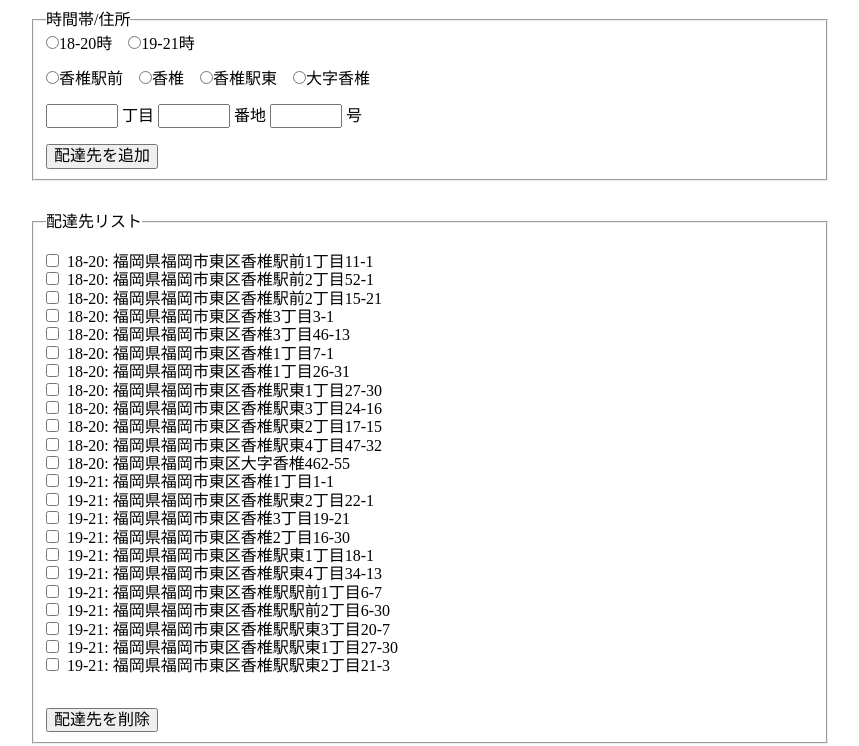
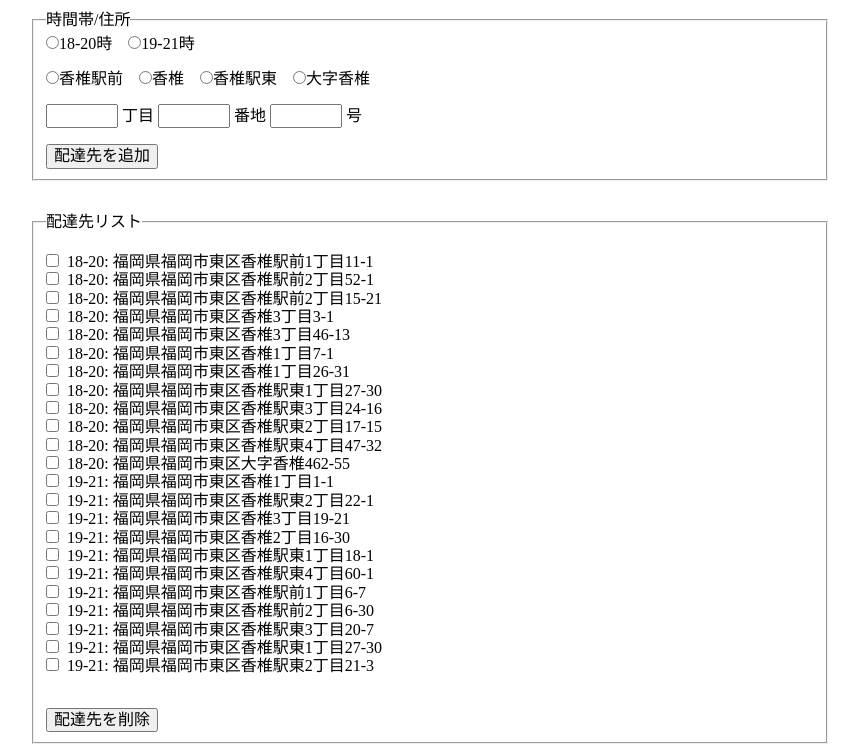
Before and after one commit to kakashi397/DOG, a website built with Vite: page index.html in a window 1280 px wide. Shown: the part 79-825 px from the top of the page, without its empty margins (210-1069 px from the left). Built offline with nearby package versions, Linux system fonts and the light colour scheme; no server answers.

Commit message:
よくわからんくなってる

```diff
--- a/index.html
+++ b/index.html
@@ -70,12 +70,12 @@
         <li><input type="checkbox" name="added-address" class="checkbox">19-21: 福岡県福岡市東区香椎3丁目19-21</li>
         <li><input type="checkbox" name="added-address" class="checkbox">19-21: 福岡県福岡市東区香椎2丁目16-30</li>
         <li><input type="checkbox" name="added-address" class="checkbox">19-21: 福岡県福岡市東区香椎駅東1丁目18-1</li>
-        <li><input type="checkbox" name="added-address" class="checkbox">19-21: 福岡県福岡市東区香椎駅東4丁目34-13</li>
-        <li><input type="checkbox" name="added-address" class="checkbox">19-21: 福岡県福岡市東区香椎駅駅前1丁目6-7</li>
-        <li><input type="checkbox" name="added-address" class="checkbox">19-21: 福岡県福岡市東区香椎駅駅前2丁目6-30</li>
-        <li><input type="checkbox" name="added-address" class="checkbox">19-21: 福岡県福岡市東区香椎駅駅東3丁目20-7</li>
-        <li><input type="checkbox" name="added-address" class="checkbox">19-21: 福岡県福岡市東区香椎駅駅東1丁目27-30</li>
-        <li><input type="checkbox" name="added-address" class="checkbox">19-21: 福岡県福岡市東区香椎駅駅東2丁目21-3</li>
+        <li><input type="checkbox" name="added-address" class="checkbox">19-21: 福岡県福岡市東区香椎駅東4丁目60-1</li>
+        <li><input type="checkbox" name="added-address" class="checkbox">19-21: 福岡県福岡市東区香椎駅前1丁目6-7</li>
+        <li><input type="checkbox" name="added-address" class="checkbox">19-21: 福岡県福岡市東区香椎駅前2丁目6-30</li>
+        <li><input type="checkbox" name="added-address" class="checkbox">19-21: 福岡県福岡市東区香椎駅東3丁目20-7</li>
+        <li><input type="checkbox" name="added-address" class="checkbox">19-21: 福岡県福岡市東区香椎駅東1丁目27-30</li>
+        <li><input type="checkbox" name="added-address" class="checkbox">19-21: 福岡県福岡市東区香椎駅東2丁目21-3</li>
         <!-- ここまで -->
       </ol>
       <button type="button" id="remove-address">配達先を削除</button>
--- a/src/main.js
+++ b/src/main.js
@@ -363,7 +363,7 @@ const durationGreedyAlgorithm = (routeMatrixMap) => {
 const distanceGreedyAlgorithm = (routeMatrixMap) => {
   // 訪問済みのdestinationを格納するSetを用意しておく
   const visited = new Set();
-  // 現在のoriginを格納する変数を用意しておく（最初は0つまり郵便局をセット済み）
+  // 現在のoriginを格納する変数を用意しておく（最初は0をセット済み）
   let currentOrigin = 0;
   // RouteMatrixMapのsizeを取得する
   const totalDestinations = routeMatrixMap.size;
@@ -380,7 +380,7 @@ const distanceGreedyAlgorithm = (routeMatrixMap) => {
     // 各destinationのdistanceMetersを比較していく
     for (const destination of destinationsFromCurrent) {
       const distanceMeters = destination.distanceMeters;
-      // distanceMetersが0（自分自身が目的地）になったとき、もしくは、visitedSetにdestinationIndexが存在していたとき、もしくはdestinationIndex === 0つまり郵便局が一番近い配達先に選ばれているとき、現在のループを抜け出す
+      // distanceMetersが0（自分自身が目的地）になったとき、もしくは、visitedSetにdestinationIndexが存在していたとき、もしくはdestinationIndex === 0が一番近い配達先に選ばれているとき、現在のループを抜け出す
       if (distanceMeters === 0 || visited.has(destination.destinationIndex) || destination.destinationIndex === 0) continue;
       // distanceMetersの比較と更新、nextDestinationの更新
       if (distanceMeters < minDistance) {
```
